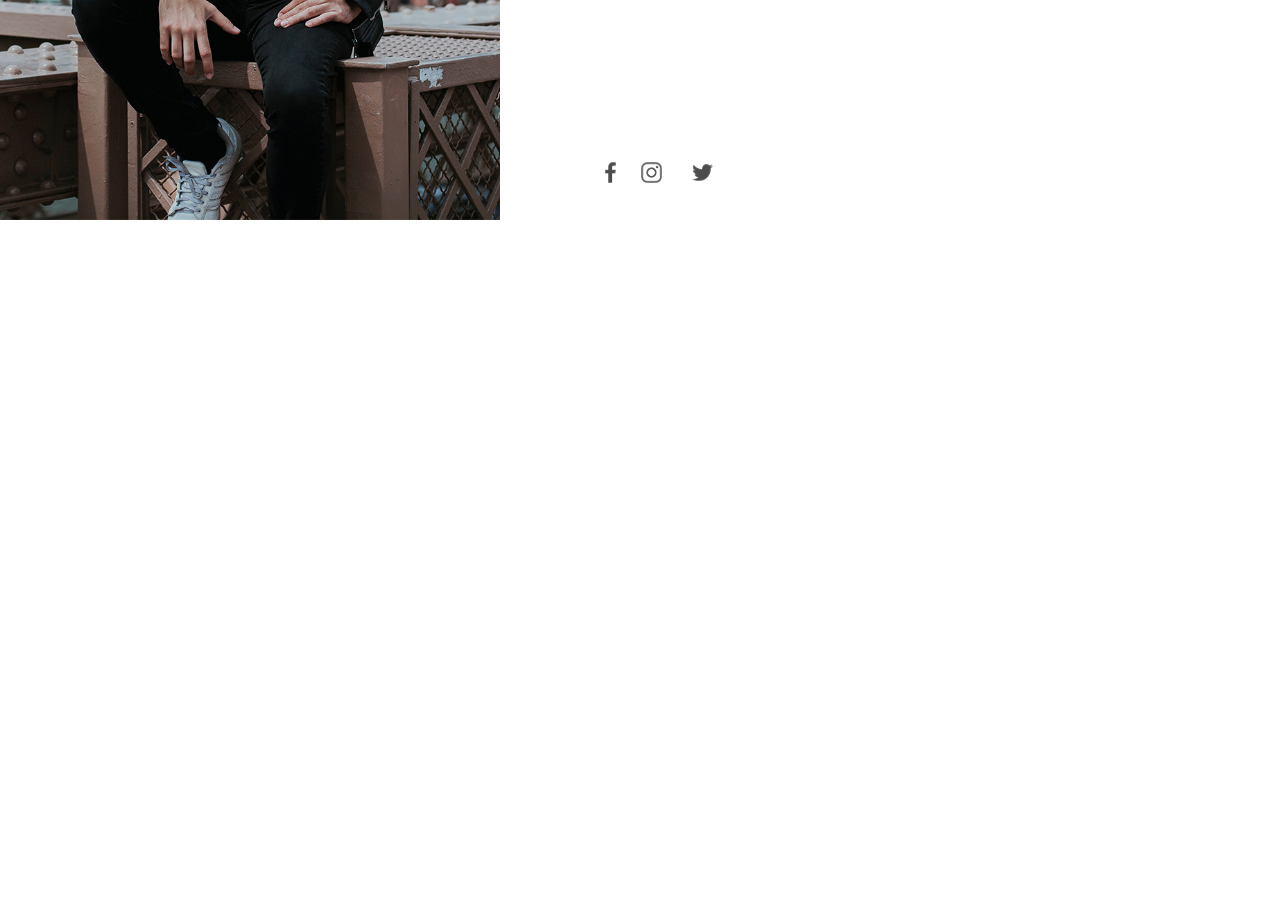
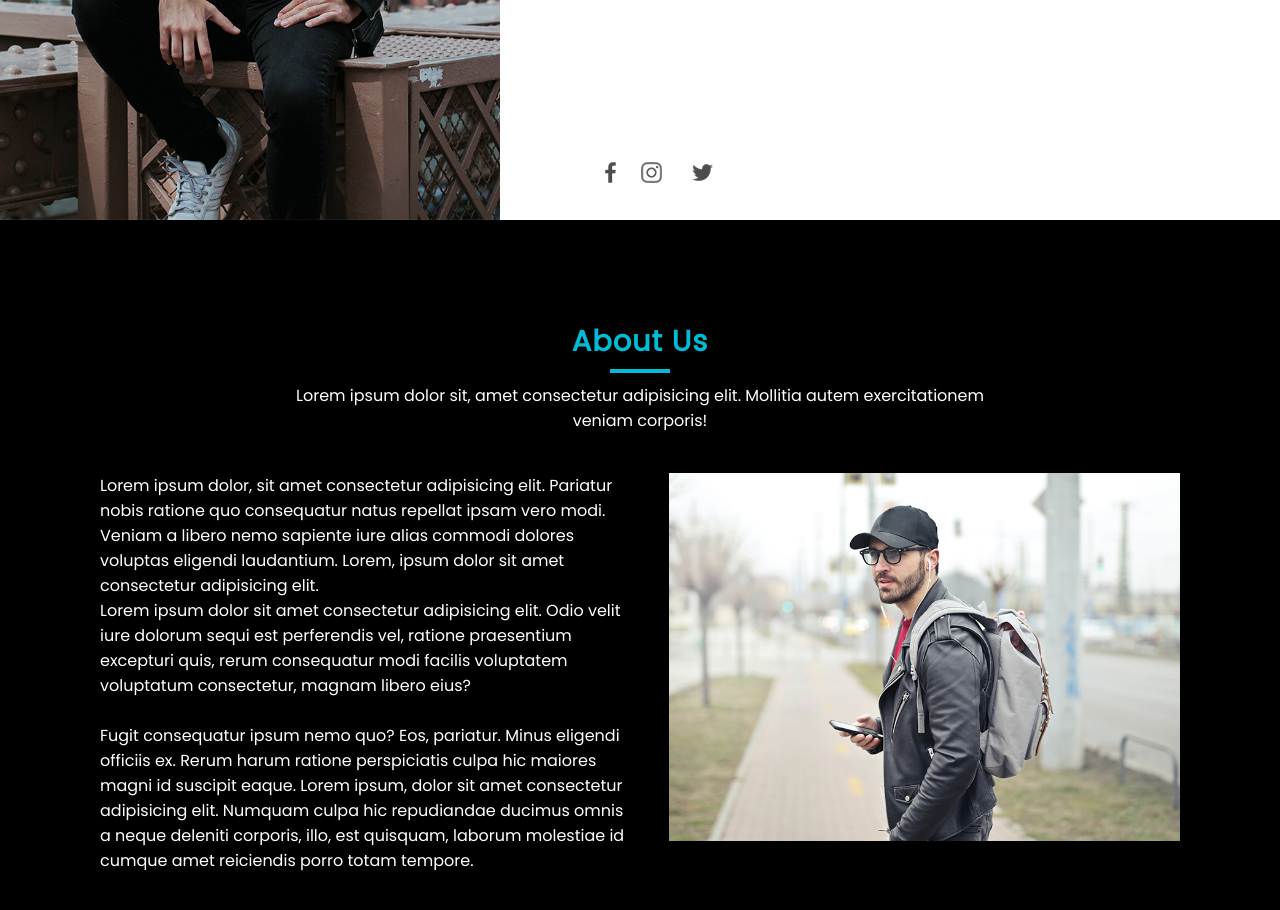
Before and after one commit to 2-daoni/profile-site, a plain HTML site: page index.html in a window 1280 px wide. Shown: the part 580-1490 px from the top of the page. Before the commit the page ends 800 px from the top, so only its background shows below. Drawn offline with Linux system fonts and the light colour scheme.

Commit message:
about 영역 제작중

```diff
--- a/index.html
+++ b/index.html
@@ -33,6 +33,26 @@
 
   </section>
 
+  <section class="about" id="about">
+    <div class="title">
+      <h2>About Us</h2>
+      <p>Lorem ipsum dolor sit, amet consectetur adipisicing elit. Mollitia autem exercitationem veniam corporis!</p>
+    </div>
+    <div class="content">
+      <div class="textBox">
+        <p>
+          Lorem ipsum dolor, sit amet consectetur adipisicing elit. Pariatur nobis ratione quo consequatur natus repellat ipsam
+          vero modi. Veniam a libero nemo sapiente iure alias commodi dolores voluptas eligendi laudantium. Lorem, ipsum dolor sit
+          amet consectetur adipisicing elit. <br> Lorem ipsum dolor sit amet consectetur adipisicing elit. Odio velit iure dolorum sequi est perferendis vel, ratione praesentium excepturi quis, rerum consequatur modi facilis voluptatem voluptatum consectetur, magnam libero eius? <br><br> Fugit consequatur ipsum nemo quo? Eos, pariatur. Minus eligendi officiis ex. Rerum
+          harum ratione perspiciatis culpa hic maiores magni id suscipit eaque. Lorem ipsum, dolor sit amet consectetur adipisicing elit. Numquam culpa hic repudiandae ducimus omnis a neque deleniti corporis, illo, est quisquam, laborum molestiae id cumque amet reiciendis porro totam tempore.
+        </p>
+      </div>
+      <div class="imgBox">
+        <img src="images/bg1.jpg" alt="">
+      </div>
+    </div>
+  </section>
+
   <div class="sidebar">
     <ul class="menu">
       <li><a href="#">Home</a></li>
--- a/style.css
+++ b/style.css
@@ -148,6 +148,65 @@ section {
   opacity: 1;
 }
 
+/* --------------about-------------- */
+.title {
+  width: 100%;
+  text-align: center;
+}
+
+.title h2 {
+  position: relative;
+  color: var(--blue-color);
+  font-size: 1.8em;
+  font-weight: 700;
+  letter-spacing: 1px;
+}
+
+.title p {
+  max-width: 700px;
+  padding-top: 20px;
+  display: inline-block;
+  color: var(--white-color);
+}
+
+.title h2::after {
+  content: '';
+  position: absolute;
+  left: 50%;
+  transform: translateX(-50%);
+  bottom: -10px;
+  width: 60px;
+  height: 4px;
+  background: var(--blue-color);
+}
+
+.about {
+  background: var(--black-color);
+}
+
+.about .content {
+  margin-top: 40px;
+  display: flex;
+  justify-content: space-between;
+}
+
+.about .content .textBox {
+  min-width: 49%;
+  width: 49%;
+}
+
+.about .content .textBox p {
+  color: var(--white-color);
+}
+
+.about .content .imgBox {
+  margin-left: 40px;
+}
+
+.about .content .imgBox img {
+  max-width: 100%;
+}
+
 /* ----------sidebar------------- */
 .sidebar {
   position: fixed;
```
